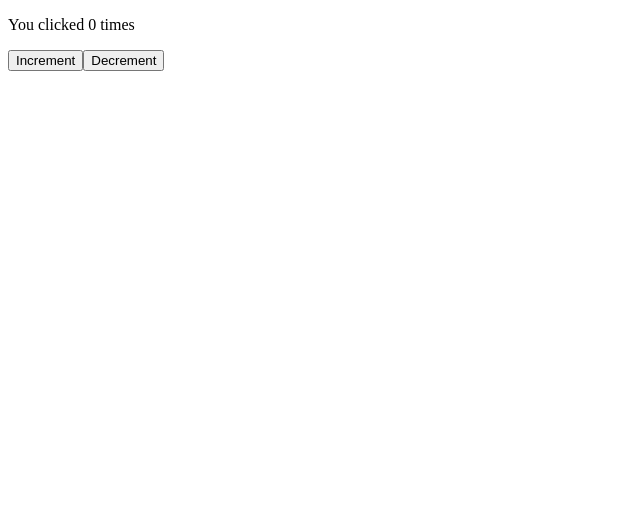
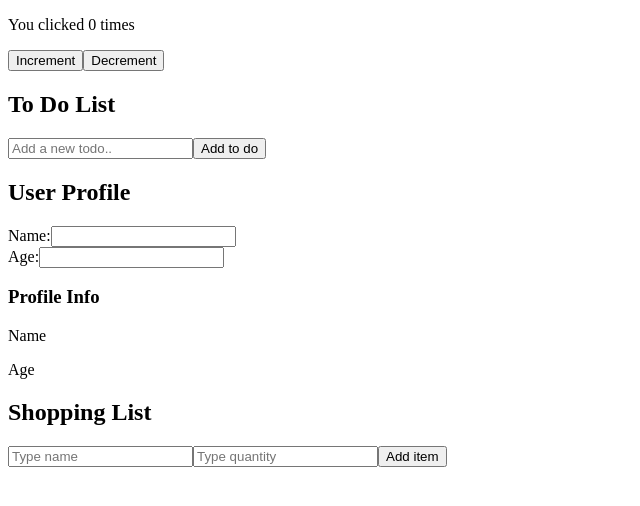
Before and after one commit to Maestro-Kira/react-practice-repository, a React (Vite) app: page / in a window 1280 px wide. Shown: the top 506 px of the page, without its empty margins (0-640 px from the left). Built offline with nearby package versions, Linux system fonts and the light colour scheme.

Commit message:
Practice react useState counter + localStorage + useEffect follow along

```diff
--- a/src/App.jsx
+++ b/src/App.jsx
@@ -1,9 +1,15 @@
 import Counter from "./components/Counter";
+import Profile from "./components/Profile";
+import ShoppingList from "./components/ShoppingList";
+import ToDoList from "./components/ToDoList";
 
 function App() {
   return (
     <section>
       <Counter />
+      <ToDoList />
+      <Profile />
+      <ShoppingList />
     </section>
   );
 }
--- /dev/null
+++ b/src/components/Profile.jsx
@@ -0,0 +1,53 @@
+import { useState } from "react";
+
+const Profile = () => {
+  const [profile, setProfile] = useState({
+    name: "",
+    age: "",
+  });
+
+  const handleChange = (e) => {
+    console.log(e.target);
+
+    const { name, value } = e.target;
+
+    setProfile((prevProfile) => ({
+      ...prevProfile,
+      [name]: value,
+    }));
+  };
+  return (
+    <div>
+      <h2>User Profile</h2>
+      <div>
+        <label>
+          Name:
+          <input
+            type="text"
+            name="name"
+            value={profile.name}
+            onChange={handleChange}
+          />
+        </label>
+      </div>
+
+      <div>
+        <label>
+          Age:
+          <input
+            type="number"
+            name="age"
+            value={profile.age}
+            onChange={handleChange}
+          />
+        </label>
+      </div>
+
+      <h3>Profile Info</h3>
+      <p>Name {profile.name}</p>
+      <p>Age {profile.age}</p>
+    </div>
+  );
+};
+
+export default Profile;
--- /dev/null
+++ b/src/components/ShoppingList.jsx
@@ -0,0 +1,54 @@
+import { useState } from "react";
+
+const ShoppingList = () => {
+  const [items, setItems] = useState([]);
+  const [name, setName] = useState("");
+  const [quantity, setQuantity] = useState("");
+  const handleSubmit = (e) => {
+    e.preventDefault();
+    if (!name || !quantity) {
+      return;
+    }
+
+    const newItem = {
+      name,
+      quantity: parseInt(quantity),
+    };
+
+    setItems((prevItems) => [...prevItems, newItem]);
+    setName("");
+    setQuantity("");
+  };
+
+  return (
+    <div>
+      <h1>Shopping List</h1>
+      <form onSubmit={handleSubmit}>
+        <input
+          type="text"
+          placeholder="Type name"
+          value={name}
+          onChange={(e) => setName(e.target.value)}
+        />
+
+        <input
+          type="number"
+          placeholder="Type quantity"
+          value={quantity}
+          onChange={(e) => setQuantity(e.target.value)}
+        />
+        <button type="submit">Add item</button>
+      </form>
+
+      <ul>
+        {items.map((item, index) => (
+          <li key={index}>
+            {item.name} - Quantity: {item.quantity}
+          </li>
+        ))}
+      </ul>
+    </div>
+  );
+};
+
+export default ShoppingList;
--- /dev/null
+++ b/src/components/ToDoList.jsx
@@ -0,0 +1,44 @@
+import { useState } from "react";
+
+const ToDoList = () => {
+  const [todos, setToDos] = useState([]);
+
+  const [inputValue, setInputValue] = useState("");
+
+  const handleSubmit = (e) => {
+    e.preventDefault();
+
+    if (inputValue.trim()) {
+      setToDos([...todos, inputValue]);
+      setInputValue("");
+    }
+  };
+
+  const handleChange = (e) => {
+    setInputValue(e.target.value);
+  };
+
+  return (
+    <div>
+      <h1>To Do List</h1>
+      <form onSubmit={handleSubmit}>
+        <input
+          type="text"
+          value={inputValue}
+          placeholder="Add a new todo.."
+          onChange={handleChange}
+        />
+
+        <button type="submit">Add to do</button>
+      </form>
+
+      <ul>
+        {todos.map((todo, index) => (
+          <li key={index}>{todo}</li>
+        ))}
+      </ul>
+    </div>
+  );
+};
+
+export default ToDoList;
```
